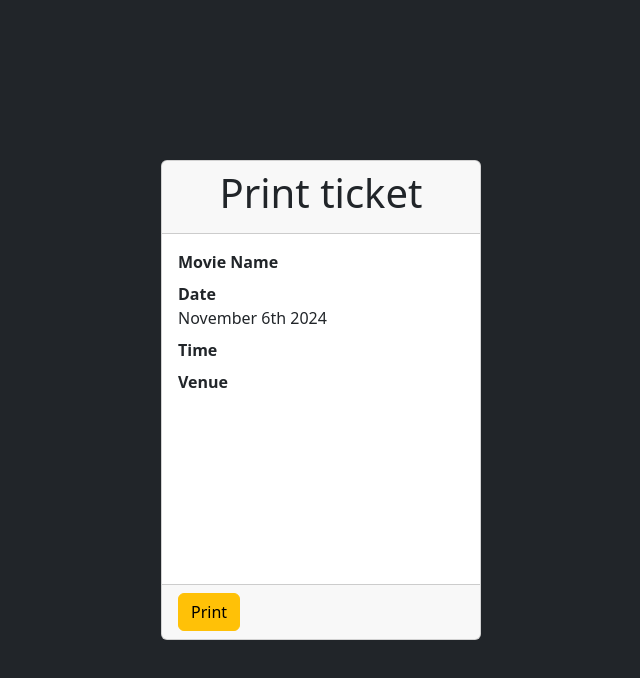
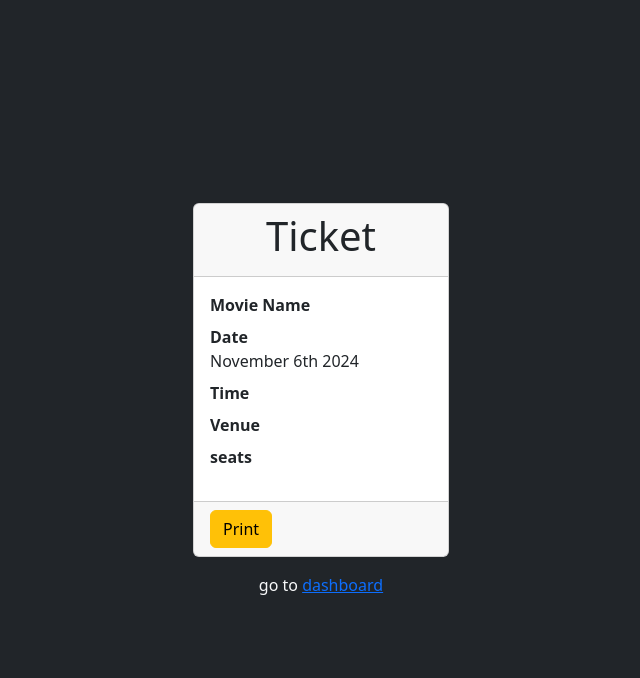
Before and after one commit to nikhilraj2908/movieticketbooking, a React (Create React App) app: page /ticketgeneration/1 in a window 1280 px wide. Shown: the top 678 px of the page, without its empty margins (319-959 px from the left). Built offline with nearby package versions, Linux system fonts and the light colour scheme; no server answers.

Commit message:
feat:ticketprint

```diff
--- a/src/admin/adminmainpage.jsx
+++ b/src/admin/adminmainpage.jsx
@@ -1,11 +1,12 @@
 import axios from "axios";
 import { useEffect, useState } from "react"
+import { useCookies } from "react-cookie";
 import { Link } from "react-router-dom";
 
 export function Adminmainpage() {
     const [data, setdata] = useState([]);
     const [editdata, seteditdata] = useState([])
-
+    const[Cookies,setcookie,removecookie]=useCookies(["admin"]);
 
     async function getdata() {
         try {
@@ -72,17 +73,21 @@ export function Adminmainpage() {
         const response = await axios.get(`http://127.0.0.1:2000/movie/${id}`)
         seteditdata(response.data);
     }
+    function logoutadmin(){
+        removecookie("admin")
+    }
     return (
         <>
             <h3>Admin dashboard</h3>
             <table className="table over table-striped table-bordered">
                 <thead>
-                    <tr> {/* Wrap <th> elements in a <tr> */}
+                    <tr>
                         <th>Movie Name</th>
                         <th>Subtitle</th>
                         <th>Genre</th>
                         <th>Language</th>
                         <th>Poster</th>
+                        <th onClick={logoutadmin} className="btn btn-link ">logout</th>
                     </tr>
                 </thead>
                 <tbody>
@@ -112,6 +117,7 @@ export function Adminmainpage() {
                     }
                 </tbody>
             </table>
+
             <div className="modal fade" id="modal">
                 <div className="modal-dialog">
                     <div className="modal-content">
--- a/src/components/ticketbooking/ticketgeneration.jsx
+++ b/src/components/ticketbooking/ticketgeneration.jsx
@@ -1,12 +1,13 @@
 import axios from "axios";
 import moment from "moment";
 import { useEffect, useRef, useState } from "react";
-import { useParams } from "react-router-dom"
+import { Link, useParams } from "react-router-dom"
 import { useReactToPrint } from "react-to-print";
-export function Ticketgeneration(){
-    const param=useParams();
+import "./ticketprint.css"
+export function Ticketgeneration() {
+    const param = useParams();
     const contentRef = useRef();
-    const[ticketdata,setticketdata]=useState({})
+    const [ticketdata, setticketdata] = useState({})
     const printticcketclicked = useReactToPrint({ contentRef });
 
     async function getticketdetails() {
@@ -18,17 +19,18 @@ export function Ticketgeneration(){
             console.error("Error fetching ticket details:", error);
         }
     }
-    useEffect(()=>{
+    useEffect(() => {
         getticketdetails()
         console.log(param);
-    },[])
+    }, [])
 
-    return(
+    return (
         <>
-            <div className="bg-dark text-light  d-flex justify-content-center align-items-center" style={{height:"100vh"}}>
-                <div ref={contentRef} className="card w-25" style={{height:"60%"}}>
-                    <div className=" card-header">
-                        <h1 className="text-center">Print ticket</h1>
+            <div className="bg-dark text-light d-flex justify-content-center align-items-center" style={{ height: "100vh" }}>
+                <div className="d-flex flex-column align-items-center w-100">
+                    <div ref={contentRef} className="printable-area card" >
+                        <div className="card-header">
+                            <h1 className="text-center">Ticket</h1>
                         </div>
                         <div className="card-body">
                             <dl>
@@ -40,14 +42,20 @@ export function Ticketgeneration(){
                                 <dd>{ticketdata.time}</dd>
                                 <dt>Venue</dt>
                                 <dd>{ticketdata.cinema}</dd>
+                                <dt>seats</dt>
+                                <dd>{ticketdata.seatscount}</dd>
                             </dl>
                         </div>
                         <div className="card-footer">
                             <button onClick={printticcketclicked} className="btn btn-warning">Print</button>
                         </div>
                     </div>
+                    <div className="dashboardbtn text-center mt-3">
+                        go to <Link to="/ticketbooking">dashboard</Link>
+                    </div>
+                </div>
+            </div>
 
-            </div>
         </>
     )
 }
--- /dev/null
+++ b/src/components/ticketbooking/ticketprint.css
@@ -0,0 +1,16 @@
+.printable-area{
+    width: 20%;
+}
+
+@media print {
+    /* body * {
+        visibility: hidden;
+    } */
+    .printable-area {
+        /* visibility: visible;
+        position: absolute;
+        top: 0;
+        left: 0; */
+        width: 100%;
+    }
+}
```
Lines whose indentation alone changed are shown as unchanged.
